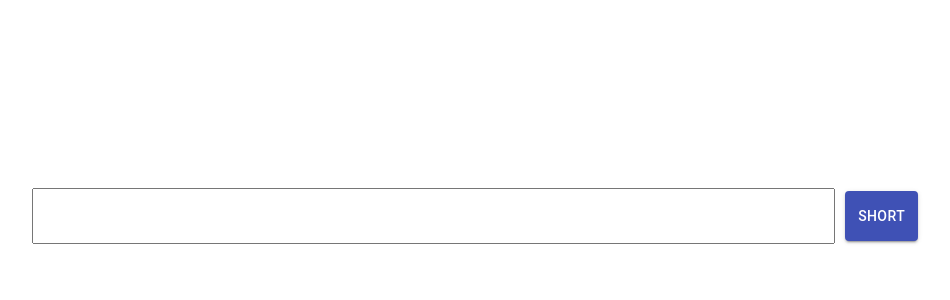
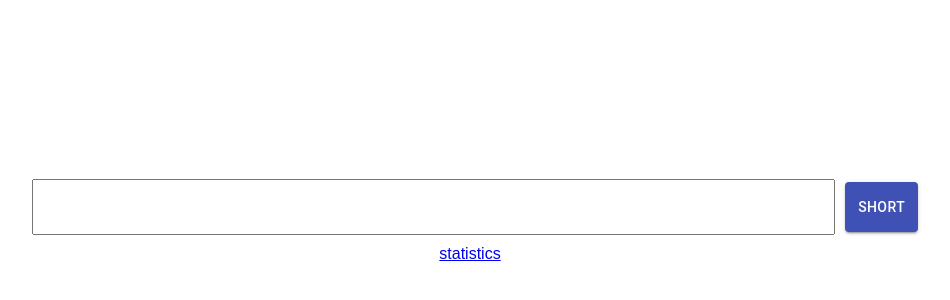
Before and after one commit to jekapulpit/url-shornener, a React (Create React App) app in the folder client/: page / in a window 1280 px wide. Shown: the part 184-484 px from the top of the page, without its empty margins (170-1120 px from the left). Built offline with nearby package versions, Linux system fonts and the light colour scheme.

Commit message:
added links and text hints

```diff
--- a/client/src/components/MainWindow.jsx
+++ b/client/src/components/MainWindow.jsx
@@ -32,11 +32,14 @@ class MainWindow extends React.Component {
     };
 
     render() {
-        let generatedLink = this.state.generatedLink ? <ShortLink key={this.state.generatedLink} link={this.state.generatedLink}/> : null;
+        let generatedLink = this.state.generatedLink ?
+            <ShortLink key={this.state.generatedLink} link={this.state.generatedLink}/>
+        : null;
         return (
             <div className='main-window'>
                 <Form handleShortLink={this.handleShortLink}/>
                 {generatedLink}
+                <a style={{textAlign: 'center'}} href="/stats">statistics</a>
             </div>
         )
     }
--- a/client/src/components/ShortLink.jsx
+++ b/client/src/components/ShortLink.jsx
@@ -5,6 +5,8 @@ import '../stylesheets/components/form.scss'
 
 const ShortLink = props => {
     return (
+        <React.Fragment>
+            <p style={{textAlign: 'center'}}>that's your short link: </p>
             <TextField
                 className="link-form"
                 defaultValue={props.link}
@@ -15,6 +17,7 @@ const ShortLink = props => {
                 variant="outlined"
                 style={{ margin: '10px'}}
             />
+        </React.Fragment>
     )
 };
 
--- a/client/src/components/Statistics.jsx
+++ b/client/src/components/Statistics.jsx
@@ -33,6 +33,7 @@ class Statistics extends React.Component {
 
         return (
             <div className='stats-window'>
+                <a style={{textAlign: 'center', margin: '10px'}}  href="/">back to shortener</a>
                 {links}
             </div>
         )
```
Lines whose indentation alone changed are shown as unchanged.
